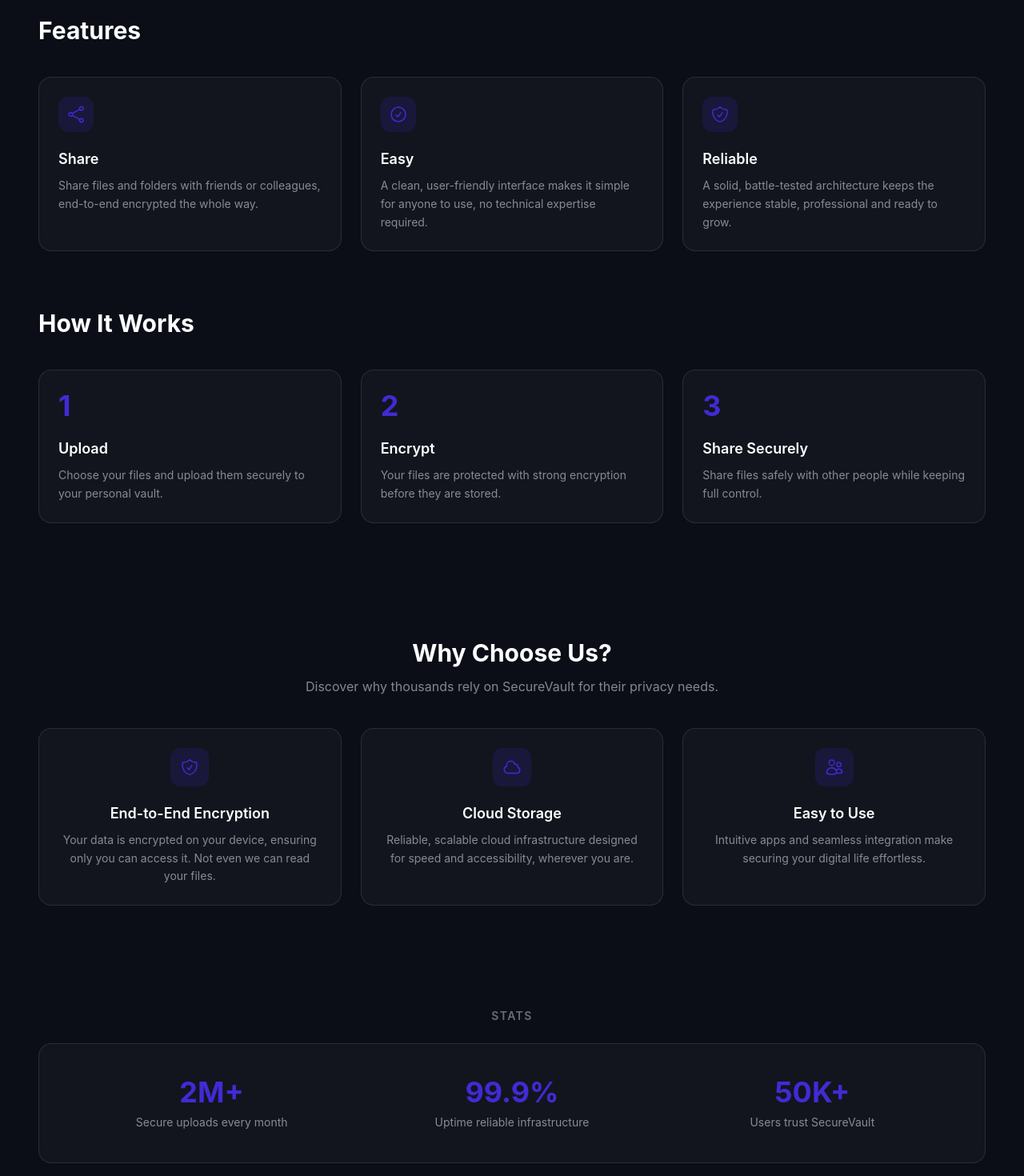
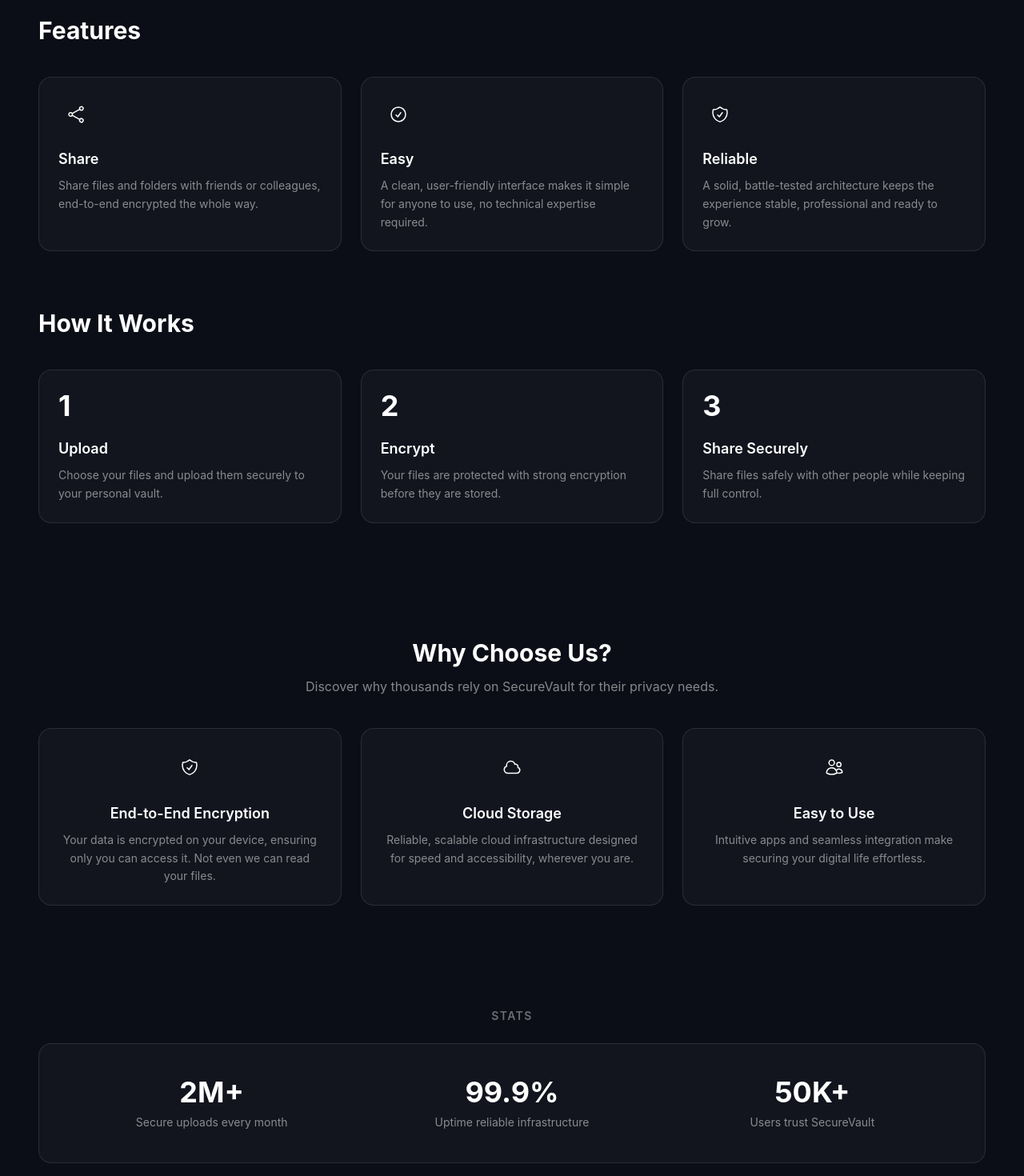
Before and after one commit to eLandoAD/Rila, an Angular app in the folder frontend/: page / in a window 1280 px wide. Shown: the part 860-2330 px from the top of the page at 80% size. Built offline with nearby package versions, Linux system fonts and the light colour scheme.

Commit message:
Feat(landing): neutral palette, fix Popular badge

```diff
--- a/frontend/src/app/landing-page/landing-page.html
+++ b/frontend/src/app/landing-page/landing-page.html
@@ -18,7 +18,7 @@
       </p>
 
       <div class="mt-9 flex flex-wrap gap-4">
-        <a routerLink="/register" class="btn btn-primary rounded-xl border-0 px-6 font-semibold shadow-lg shadow-primary/20">
+        <a routerLink="/register" class="btn rounded-xl border border-white/15 bg-white/5 px-6 font-semibold text-white shadow-none hover:bg-white/10 hover:border-white/25">
           Get Started
         </a>
         <a routerLink="/" fragment="how-it-works" class="btn rounded-xl border border-white/15 bg-white/5 text-white shadow-none hover:bg-white/10 hover:border-white/25">
@@ -48,7 +48,7 @@
 
       <!-- Feature 1: Share -->
       <div class="rounded-2xl border border-white/10 bg-white/[0.03] p-6 transition duration-300 hover:-translate-y-1 hover:border-white/20 hover:bg-white/[0.05]">
-        <div class="flex h-11 w-11 items-center justify-center rounded-xl bg-primary/15 text-primary">
+        <div class="flex h-11 w-11 items-center justify-center rounded-xl text-white">
           <svg xmlns="http://www.w3.org/2000/svg" fill="none" viewBox="0 0 24 24" stroke-width="1.5" stroke="currentColor" class="size-6">
             <path stroke-linecap="round" stroke-linejoin="round" d="M7.217 10.907a2.25 2.25 0 1 0 0 2.186m0-2.186c.18.324.283.696.283 1.093s-.103.77-.283 1.093m0-2.186 9.566-5.314m-9.566 7.5 9.566 5.314m0 0a2.25 2.25 0 1 0 3.935 2.186 2.25 2.25 0 0 0-3.935-2.186Zm0-12.814a2.25 2.25 0 1 0 3.933-2.185 2.25 2.25 0 0 0-3.933 2.185Z" />
           </svg>
@@ -65,7 +65,7 @@
 
       <!-- Feature 2: Easy -->
       <div class="rounded-2xl border border-white/10 bg-white/[0.03] p-6 transition duration-300 hover:-translate-y-1 hover:border-white/20 hover:bg-white/[0.05]">
-        <div class="flex h-11 w-11 items-center justify-center rounded-xl bg-primary/15 text-primary">
+        <div class="flex h-11 w-11 items-center justify-center rounded-xl text-white">
           <svg xmlns="http://www.w3.org/2000/svg" fill="none" viewBox="0 0 24 24" stroke-width="1.5" stroke="currentColor" class="size-6">
             <path stroke-linecap="round" stroke-linejoin="round" d="M9 12.75 11.25 15 15 9.75M21 12a9 9 0 1 1-18 0 9 9 0 0 1 18 0Z" />
           </svg>
@@ -82,7 +82,7 @@
 
       <!-- Feature 3: Reliable -->
       <div class="rounded-2xl border border-white/10 bg-white/[0.03] p-6 transition duration-300 hover:-translate-y-1 hover:border-white/20 hover:bg-white/[0.05]">
-        <div class="flex h-11 w-11 items-center justify-center rounded-xl bg-primary/15 text-primary">
+        <div class="flex h-11 w-11 items-center justify-center rounded-xl text-white">
           <svg xmlns="http://www.w3.org/2000/svg" fill="none" viewBox="0 0 24 24" stroke-width="1.5" stroke="currentColor" class="size-6">
             <path stroke-linecap="round" stroke-linejoin="round" d="M9 12.75 11.25 15 15 9.75m-3-7.036A11.959 11.959 0 0 1 3.598 6 11.99 11.99 0 0 0 3 9.749c0 5.592 3.824 10.29 9 11.623 5.176-1.332 9-6.03 9-11.622 0-1.31-.21-2.571-.598-3.751h-.152c-3.196 0-6.1-1.248-8.25-3.285Z" />
           </svg>
@@ -112,7 +112,7 @@
 
       <!-- upload -->
       <div class="rounded-2xl border border-white/10 bg-white/[0.03] p-6 transition duration-300 hover:-translate-y-1 hover:border-white/20 hover:bg-white/[0.05]">
-        <div class="text-4xl font-bold text-primary">1</div>
+        <div class="text-4xl font-bold text-white">1</div>
 
         <h3 class="mt-5 text-lg font-semibold text-white">
           Upload
@@ -125,7 +125,7 @@
 
       <!-- encrypt -->
       <div class="rounded-2xl border border-white/10 bg-white/[0.03] p-6 transition duration-300 hover:-translate-y-1 hover:border-white/20 hover:bg-white/[0.05]">
-        <div class="text-4xl font-bold text-primary">2</div>
+        <div class="text-4xl font-bold text-white">2</div>
 
         <h3 class="mt-5 text-lg font-semibold text-white">
           Encrypt
@@ -138,7 +138,7 @@
 
       <!-- Feature 3: Reliable -->
       <div class="rounded-2xl border border-white/10 bg-white/[0.03] p-6 transition duration-300 hover:-translate-y-1 hover:border-white/20 hover:bg-white/[0.05]">
-        <div class="text-4xl font-bold text-primary">3</div>
+        <div class="text-4xl font-bold text-white">3</div>
 
         <h3 class="mt-5 text-lg font-semibold text-white">
           Share Securely
@@ -169,7 +169,7 @@
 
       <!-- Reason 1 -->
       <div class="rounded-2xl border border-white/10 bg-white/[0.03] p-6 text-center transition duration-300 hover:-translate-y-1 hover:border-white/20 hover:bg-white/[0.05]">
-        <div class="mx-auto flex h-12 w-12 items-center justify-center rounded-xl bg-primary/15 text-primary">
+        <div class="mx-auto flex h-12 w-12 items-center justify-center rounded-xl text-white">
           <svg xmlns="http://www.w3.org/2000/svg" fill="none" viewBox="0 0 24 24" stroke-width="1.5" stroke="currentColor" class="size-6">
             <path stroke-linecap="round" stroke-linejoin="round" d="M9 12.75 11.25 15 15 9.75m-3-7.036A11.959 11.959 0 0 1 3.598 6 11.99 11.99 0 0 0 3 9.749c0 5.592 3.824 10.29 9 11.623 5.176-1.332 9-6.03 9-11.622 0-1.31-.21-2.571-.598-3.751h-.152c-3.196 0-6.1-1.248-8.25-3.285Z" />
           </svg>
@@ -184,7 +184,7 @@
 
       <!-- Reason 2 -->
       <div class="rounded-2xl border border-white/10 bg-white/[0.03] p-6 text-center transition duration-300 hover:-translate-y-1 hover:border-white/20 hover:bg-white/[0.05]">
-        <div class="mx-auto flex h-12 w-12 items-center justify-center rounded-xl bg-primary/15 text-primary">
+        <div class="mx-auto flex h-12 w-12 items-center justify-center rounded-xl text-white">
           <svg xmlns="http://www.w3.org/2000/svg" fill="none" viewBox="0 0 24 24" stroke-width="1.5" stroke="currentColor" class="size-6">
             <path stroke-linecap="round" stroke-linejoin="round" d="M2.25 15a4.5 4.5 0 0 0 4.5 4.5H18a3.75 3.75 0 0 0 1.332-7.257 3 3 0 0 0-3.758-3.848 5.25 5.25 0 0 0-10.233 2.33A4.502 4.502 0 0 0 2.25 15Z" />
           </svg>
@@ -199,7 +199,7 @@
 
       <!-- Reason 3 -->
       <div class="rounded-2xl border border-white/10 bg-white/[0.03] p-6 text-center transition duration-300 hover:-translate-y-1 hover:border-white/20 hover:bg-white/[0.05]">
-        <div class="mx-auto flex h-12 w-12 items-center justify-center rounded-xl bg-primary/15 text-primary">
+        <div class="mx-auto flex h-12 w-12 items-center justify-center rounded-xl text-white">
           <svg xmlns="http://www.w3.org/2000/svg" fill="none" viewBox="0 0 24 24" stroke-width="1.5" stroke="currentColor" class="size-6">
             <path stroke-linecap="round" stroke-linejoin="round" d="M15 19.128a9.38 9.38 0 0 0 2.625.372 9.337 9.337 0 0 0 4.121-.952 4.125 4.125 0 0 0-7.533-2.493M15 19.128v-.003c0-1.113-.285-2.16-.786-3.07M15 19.128v.106A12.318 12.318 0 0 1 8.624 21c-2.331 0-4.512-.645-6.374-1.766l-.001-.109a6.375 6.375 0 0 1 11.964-3.07M12 6.375a3.375 3.375 0 1 1-6.75 0 3.375 3.375 0 0 1 6.75 0Zm8.25 2.25a2.625 2.625 0 1 1-5.25 0 2.625 2.625 0 0 1 5.25 0Z" />
           </svg>
@@ -226,17 +226,17 @@
     <div class="mt-6 grid grid-cols-3 gap-6 rounded-2xl border border-white/10 bg-white/[0.03] p-10 text-center max-md:grid-cols-1 max-md:gap-8">
 
       <div>
-        <div class="text-4xl font-bold text-primary">2M+</div>
+        <div class="text-4xl font-bold text-white">2M+</div>
         <p class="mt-2 text-sm text-white/50">Secure uploads every month</p>
       </div>
 
       <div>
-        <div class="text-4xl font-bold text-primary">99.9%</div>
+        <div class="text-4xl font-bold text-white">99.9%</div>
         <p class="mt-2 text-sm text-white/50">Uptime reliable infrastructure</p>
       </div>
 
       <div>
-        <div class="text-4xl font-bold text-primary">50K+</div>
+        <div class="text-4xl font-bold text-white">50K+</div>
         <p class="mt-2 text-sm text-white/50">Users trust SecureVault</p>
       </div>
 
@@ -386,8 +386,8 @@
       </div>
 
       <!-- Pro Plan (highlighted) -->
-      <div class="relative flex flex-col rounded-2xl border-2 border-primary bg-primary/[0.06] p-8 text-center shadow-xl shadow-primary/10">
-        <span class="absolute -top-3 left-1/2 -translate-x-1/2 rounded-full bg-primary px-3 py-1 text-xs font-semibold text-primary-content">
+      <div class="relative flex flex-col rounded-2xl border-2 border-white p-8 text-center">
+        <span class="absolute -top-3 left-1/2 -translate-x-1/2 rounded-full bg-white px-3 py-1 text-xs font-semibold text-[#0B0E17]">
           Popular
         </span>
         <h3 class="text-2xl font-semibold text-white">Pro</h3>
@@ -412,7 +412,7 @@
           </li>
         </ul>
 
-        <a routerLink="/register" class="btn btn-primary mt-auto w-full rounded-lg border-0 font-semibold">
+        <a routerLink="/register" class="btn mt-auto w-full rounded-lg border border-white/15 bg-white/5 font-semibold text-white shadow-none hover:bg-white/10 hover:border-white/25">
           Get Pro
         </a>
       </div>
@@ -501,9 +501,6 @@
 
 <!-- Final CTA / Newsletter -->
 <section class="relative overflow-hidden border-t border-white/10 bg-[#090C14] px-12 py-20 text-white max-lg:px-8 max-md:px-6">
-  <!-- effetto blu soft dietro -->
-  <div class="pointer-events-none absolute left-1/2 top-1/2 h-72 w-[40rem] max-w-full -translate-x-1/2 -translate-y-1/2 rounded-full bg-primary/20 blur-3xl"></div>
-
   <div class="relative mx-auto max-w-2xl text-center">
     <h2 class="text-3xl font-bold">
       Ready to get started? Secure your data today.
@@ -519,7 +516,7 @@
     } @else {
       <form class="mx-auto mt-8 flex w-full max-w-xl items-center gap-3 max-md:flex-col" (ngSubmit)="subscribe()" #newsletterForm="ngForm">
         <input
-          class="input w-full rounded-lg border border-white/15 bg-white/5 text-white placeholder:text-white/40 focus:border-primary focus:outline-primary"
+          class="input w-full rounded-lg border border-white/15 bg-white/5 text-white placeholder:text-white/40 focus:border-white/40 focus:outline-white/30"
           placeholder="Enter your email"
           type="email"
           name="newsletterEmail"
@@ -527,7 +524,7 @@
           email
           [(ngModel)]="newsletterEmail"
         />
-        <button type="submit" class="btn btn-primary shrink-0 rounded-lg border-0 font-semibold shadow-lg shadow-primary/30 max-md:w-full" [disabled]="newsletterForm.invalid">
+        <button type="submit" class="btn shrink-0 rounded-lg border border-white/15 bg-white/5 font-semibold text-white shadow-none hover:bg-white/10 hover:border-white/25 disabled:border-white/8 disabled:bg-white/[0.02] disabled:text-white/30 max-md:w-full" [disabled]="newsletterForm.invalid">
           Get Started
         </button>
       </form>
```
